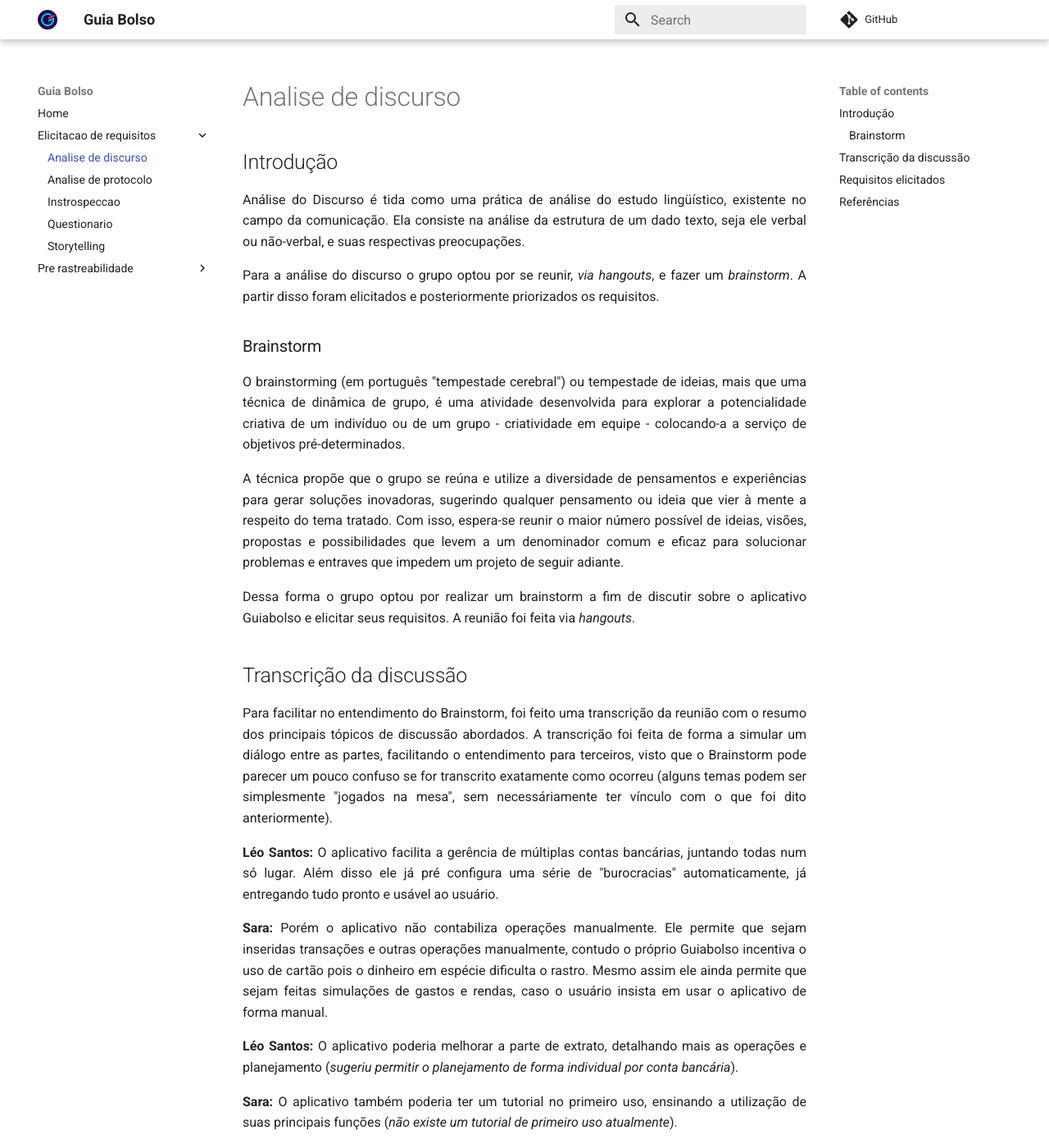
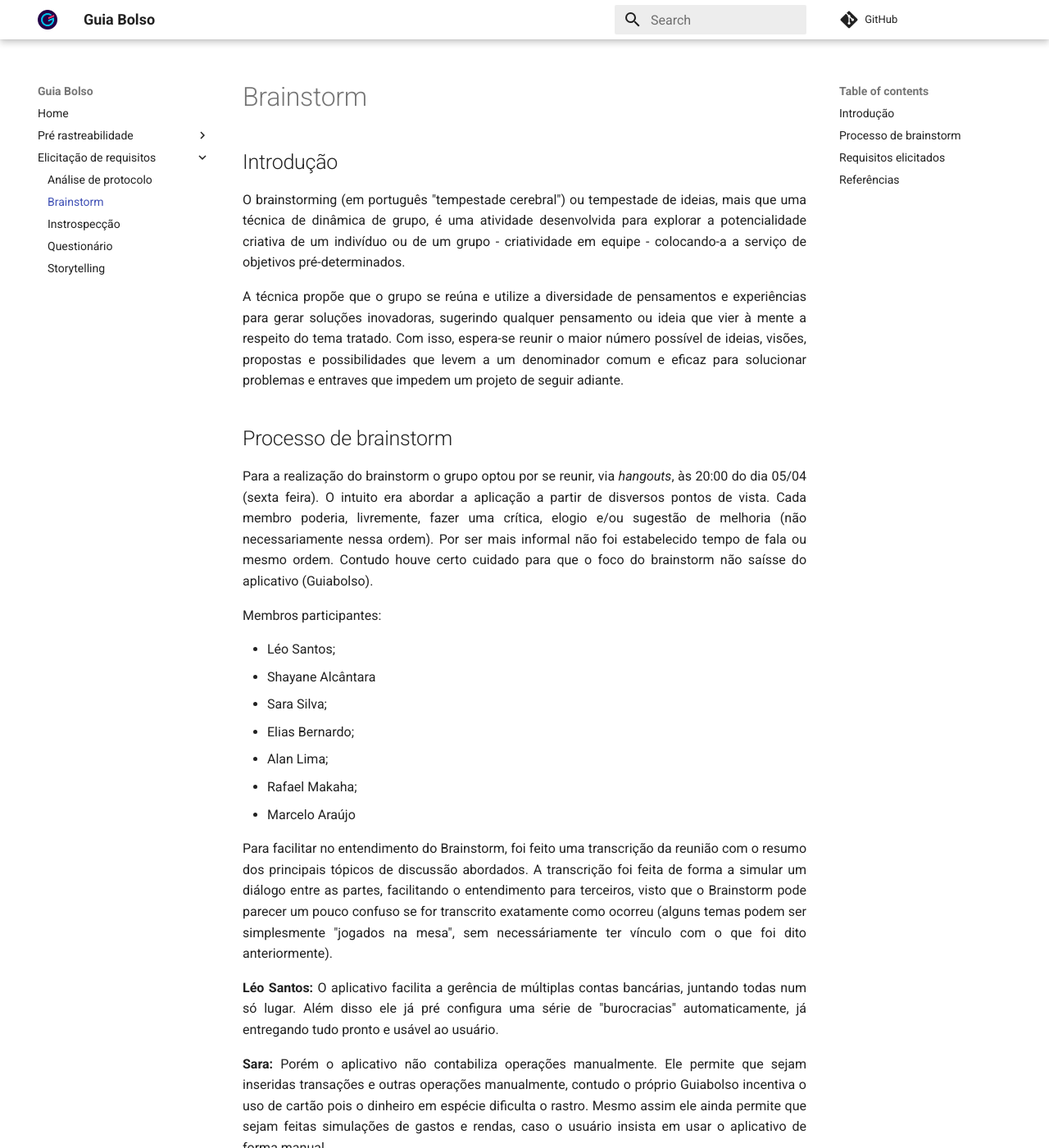
Before and after one commit to fga-disciplinas/2019.1-Guia-Bolso, an MkDocs documentation site: the page built from docs/elicitacao-de-requisitos/brainstorm.md, in a window 1280 px wide and 1400 px high. Shown: the whole window at 82% size. Built offline with MkDocs 1.6.1 and Material for MkDocs 9.7.7, drawn with Linux system fonts in a browser that asks for light colours; comment, search, counter and statistics services are not loaded; old or Windows-style settings are respelled for this version of MkDocs.

Commit message:
Corrigindo index da sidebar e alterando Brainstorm/Introspecção

```diff
--- a/docs/elicitacao-de-requisitos/analise-de-discurso.md
+++ b/docs/elicitacao-de-requisitos/brainstorm.md
@@ -1,19 +1,23 @@
 ## Introdução
-
-Análise do Discurso é tida como uma prática de análise do estudo lingüístico, existente no campo da comunicação. Ela consiste na análise da estrutura de um dado texto, seja ele verbal ou não-verbal, e suas respectivas preocupações.
-
-Para a análise do discurso o grupo optou por se reunir, _via hangouts_, e fazer um _brainstorm_. A partir disso foram elicitados e posteriormente priorizados os requisitos.
-
-
-### Brainstorm
 
 O brainstorming (em português "tempestade cerebral") ou tempestade de ideias, mais que uma técnica de dinâmica de grupo, é uma atividade desenvolvida para explorar a potencialidade criativa de um indivíduo ou de um grupo - criatividade em equipe - colocando-a a serviço de objetivos pré-determinados.
 
 A técnica propõe que o grupo se reúna e utilize a diversidade de pensamentos e experiências para gerar soluções inovadoras, sugerindo qualquer pensamento ou ideia que vier à mente a respeito do tema tratado. Com isso, espera-se reunir o maior número possível de ideias, visões, propostas e possibilidades que levem a um denominador comum e eficaz para solucionar problemas e entraves que impedem um projeto de seguir adiante.
 
-Dessa forma o grupo optou por realizar um brainstorm a fim de discutir sobre o aplicativo Guiabolso e elicitar seus requisitos. A reunião foi feita via _hangouts_.
 
-## Transcrição da discussão
+## Processo de brainstorm
+
+Para a realização do brainstorm o grupo optou por se reunir, via _hangouts_, às 20:00 do dia 05/04 (sexta feira). O intuito era abordar a aplicação a partir de disversos pontos de vista. Cada membro poderia, livremente, fazer uma crítica, elogio e/ou sugestão de melhoria (não necessariamente nessa ordem). Por ser mais informal não foi estabelecido tempo de fala ou mesmo ordem. Contudo houve certo cuidado para que o foco do brainstorm não saísse do aplicativo (Guiabolso).
+
+Membros participantes:
+
+- Léo Santos;
+- Shayane Alcântara
+- Sara Silva;
+- Elias Bernardo;
+- Alan Lima;
+- Rafael Makaha;
+- Marcelo Araújo
 
 Para facilitar no entendimento do Brainstorm, foi feito uma transcrição da reunião com o resumo dos principais tópicos de discussão abordados. A transcrição foi feita de forma a simular um diálogo entre as partes, facilitando o entendimento para terceiros, visto que o Brainstorm pode parecer um pouco confuso se for transcrito exatamente como ocorreu (alguns temas podem ser simplesmente "jogados na mesa", sem necessáriamente ter vínculo com o que foi dito anteriormente).
 
--- a/mkdocs.yml
+++ b/mkdocs.yml
@@ -21,4 +21,14 @@ extra_css:
   - 'stylesheets/extra.css'
 plugins:
   - search
-  - awesome-pages
+pages:
+  - Home: 'index.md'
+  - Pré rastreabilidade:
+    - Richpicture: 'pre-rastreabilidade/richpicture.md'
+    - Argumentação: 'pre-rastreabilidade/argumentacao.md'
+  - Elicitação de requisitos:
+    - Análise de protocolo: 'elicitacao-de-requisitos/analise-de-protocolo.md'
+    - Brainstorm: 'elicitacao-de-requisitos/brainstorm.md'
+    - Instrospecção: 'elicitacao-de-requisitos/introspeccao.md'
+    - Questionário: 'elicitacao-de-requisitos/questionario.md'
+    - Storytelling: 'elicitacao-de-requisitos/storytelling.md'
```
Also changed, not shown: docs/elicitacao-de-requisitos/instrospeccao.md (deleted, +0 -42 lines), docs/elicitacao-de-requisitos/introspeccao.md (added, +47 -0 lines), docs/pre-rastreabilidade/richpicture.md (renamed from docs/pre-rastreabilidade/RichPicture.md).
